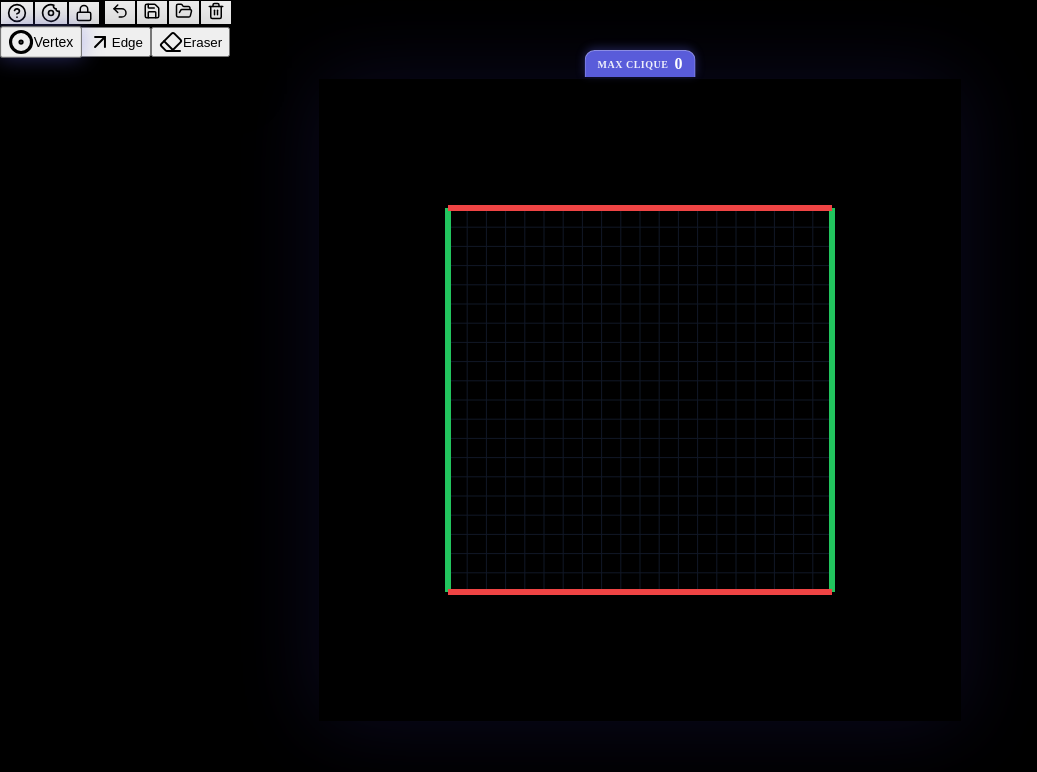
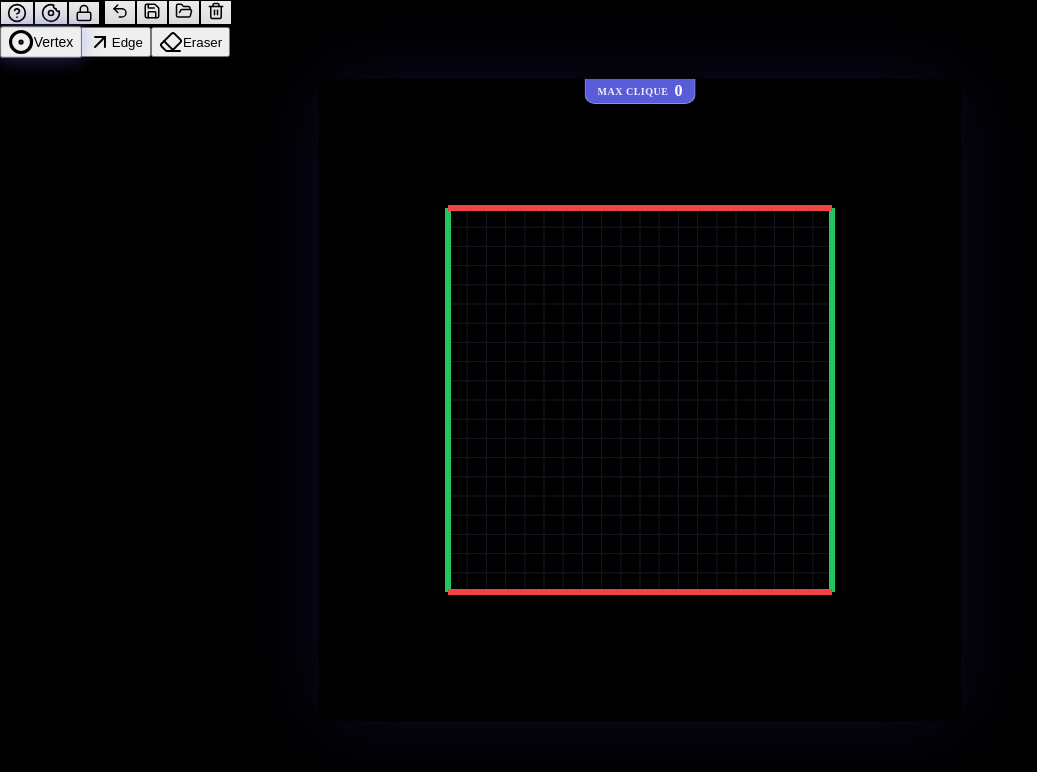
Before and after one commit to jt496/UCL200, a React (Vite) app in the folder doughnut/: page / in a window 1280 px wide. Shown: the top 772 px of the page, without its empty margins (0-1037 px from the left). Built offline with nearby package versions, Linux system fonts and the light colour scheme.

Commit message:
feat: move clique indicator down into canvas as a top-hanging tab

```diff
--- a/doughnut/src/App.tsx
+++ b/doughnut/src/App.tsx
@@ -661,14 +661,14 @@ function App() {
               <div
                 style={{
                   position: 'absolute',
-                  bottom: 'calc(100% + 2px)', // Very close to the rectangle
+                  top: '0', // Inside the top of the rectangle
                   left: '50%',
                   transform: 'translateX(-50%)',
-                  background: 'rgba(99, 102, 241, 0.9)', // Indigo 600 with some transparency
+                  background: 'rgba(99, 102, 241, 0.9)',
                   color: 'white',
-                  padding: '4px 12px',
-                  borderRadius: '10px 10px 0 0', // Rounded top corners only for a 'tab' look
-                  boxShadow: '0 -2px 10px rgba(99, 102, 241, 0.3)',
+                  padding: '3px 12px',
+                  borderRadius: '0 0 10px 10px', // Rounded bottom corners
+                  boxShadow: '0 2px 10px rgba(0, 0, 0, 0.5)',
                   zIndex: 9999,
                   fontWeight: '900',
                   pointerEvents: 'none',
@@ -676,7 +676,7 @@ function App() {
                   alignItems: 'center',
                   gap: '6px',
                   border: '1px solid rgba(255, 255, 255, 0.3)',
-                  borderBottom: 'none',
+                  borderTop: 'none',
                   whiteSpace: 'nowrap'
                 }}
               >
```
